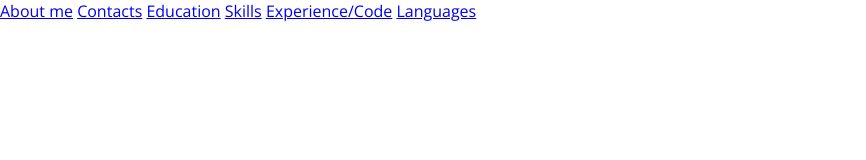
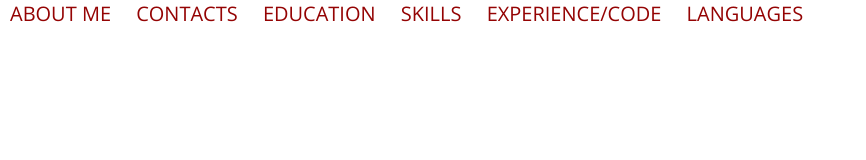
Before and after one commit to tokna/rsschool-cv, a plain HTML site: page index.html in a window 1280 px wide. Shown: the whole page, without its empty margins (0-866 px from the left). Drawn offline with nearby package versions, Linux system fonts and the light colour scheme.

Commit message:
feat: edits and additions to the main files

```diff
--- a/index.html
+++ b/index.html
@@ -12,6 +12,7 @@
     <title>cv</title>
 </head>
 <body>
+    <div class="container">
         <header class="header">
             <nav class="nav">
                 <a href="#about-me" class="nav-link">About me</a>
@@ -22,6 +23,8 @@
                 <a href="#languages" class="nav-link">Languages</a>
             </nav>
         </header>
+    </div>
+
     <div class="first-page">
 
     </div>
--- a/style.css
+++ b/style.css
@@ -6,7 +6,7 @@ body {
 
     font-family: 'Montserrat', sans-serif;
     font-family: 'Open Sans', sans-serif;
-    font-size: 29 px;
+    font-size: 29 pt;
     color: #255295;
 }
 
@@ -26,13 +26,34 @@ body {
       height: 100vh;
   }
 
-  .header {
+.header {
       width: 100%;
 
       position: absolute;
       top: 0;
       left: 0;
       right: 0;
+}
 
+.nav {
+    /* display: flexbox;
+    justify-content: space-between; нужно другое размещение для меню*/
 
-  }
+    font-size: 15pt;
+    text-transform: uppercase;
+
+    transition: color .2s linear;
+}
+
+.nav-link {
+    display: inline-block;
+    vertical-align: top;
+    margin: 0 10px;
+
+    color: #940303;
+    text-decoration: none;
+}
+
+.nav-link:hover {
+    color: #005198;
+}
```
Lines whose indentation alone changed are shown as unchanged.
